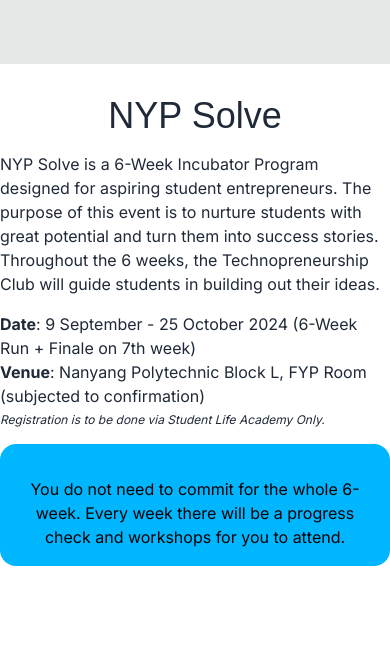
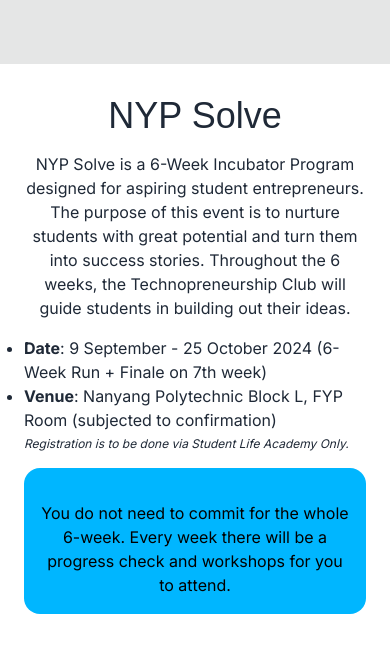
Before and after one commit to nyptechclub/nyptech-activities, a Next.js app: page /solve/about in a window 390 px wide. Shown: the top 652 px of the page. Built offline with nearby package versions, Linux system fonts and the light colour scheme; some icons are missing; a web font is replaced by a local one.

Commit message:
Improved responsiveness

```diff
--- a/src/app/solve/about/page.tsx
+++ b/src/app/solve/about/page.tsx
@@ -13,9 +13,9 @@
         </div>
       </nav>
       <main>
-        <div className={"mx-auto py-8 container space-y-4"}>
+        <div className={"mx-auto px-6 py-8 container space-y-4"}>
           <h1 className={clsx("mb-4 text-center text-4xl", unbounded.className)}>NYP Solve</h1>
-          <p>
+          <p className={"max-md:text-center"}>
             NYP Solve is a 6-Week Incubator Program designed for aspiring student entrepreneurs. The purpose of this
             event is to nurture students with great potential and turn them into success stories. Throughout the 6
             weeks, the Technopreneurship Club will guide students in building out their ideas.
--- a/src/app/solve/page.tsx
+++ b/src/app/solve/page.tsx
@@ -11,7 +11,7 @@
         <GalaxyBackground className={"size-full"} />
       </div>
       <div className={"w-full h-dvh absolute z-20 overflow-y-auto [&>section]:min-h-full"}>
-        <section className={"px-4 py-20 flex flex-col items-center justify-center"}>
+        <section className={"px-4 py-20 max-sm:py-12 flex flex-col items-center justify-center"}>
           <div className={"flex flex-col items-center gap-1 text-center text-white"}>
             <div className={"flex items-center gap-2"}>
               <img className={"size-6"} src={"https://nyptech.vercel.app/assets?id=logo"} alt={"Logo"} />
@@ -26,7 +26,7 @@
             </span>
           </div>
           <CountdownDisplay
-            className={"mb-16 text-white"}
+            className={"mb-16 max-sm:mb-8 text-white"}
             data={{
               targetDate: new Date("2024-09-09T00:00:00Z"),
             }}
```
